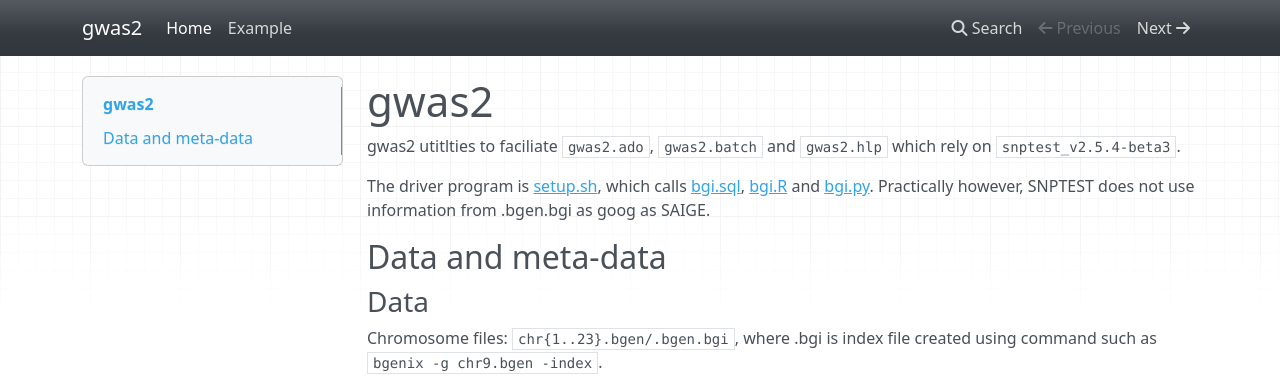
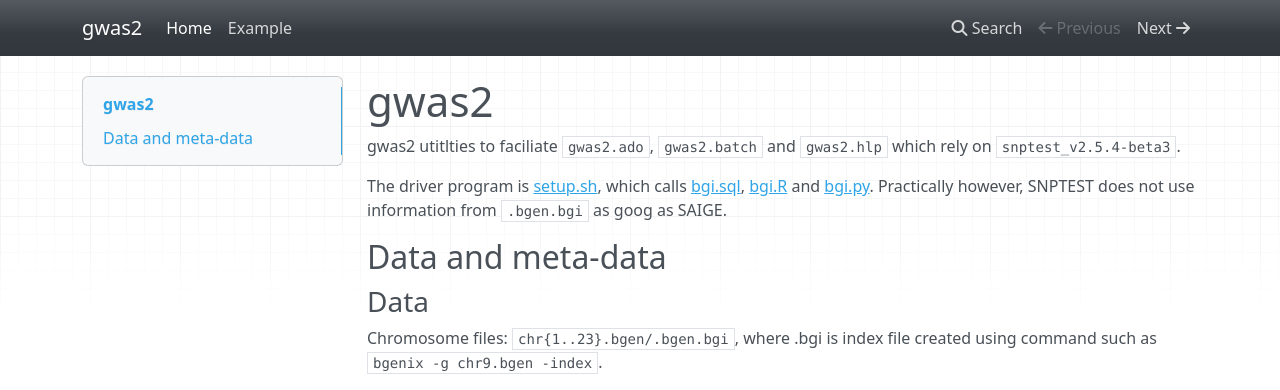
Before and after one commit to jinghuazhao/gwas2, an MkDocs documentation site: the page built from docs/README.md, in a window 1280 px wide and 900 px high. Shown: the top 390 px of the window. Built offline with MkDocs 1.6.1, drawn with Linux system fonts in a browser that asks for light colours; nearby versions of some CDN libraries; a script that is not in the unit is left out.

Commit message:
gwas2 utitlities

```diff
--- a/docs/README.md
+++ b/docs/README.md
@@ -2,7 +2,7 @@
 
 gwas2 utitlties to faciliate `gwas2.ado`, `gwas2.batch` and `gwas2.hlp` which rely on `snptest_v2.5.4-beta3`.
 
-The driver program is [setup.sh](setup.sh), which calls [bgi.sql](bgi.sql), [bgi.R](bgi.R) and [bgi.py](bgi.py). Practically however, SNPTEST does not use information from .bgen.bgi as goog as SAIGE.
+The driver program is [setup.sh](setup.sh), which calls [bgi.sql](bgi.sql), [bgi.R](bgi.R) and [bgi.py](bgi.py). Practically however, SNPTEST does not use information from `.bgen.bgi` as goog as SAIGE.
 
 ## Data and meta-data
 
```
